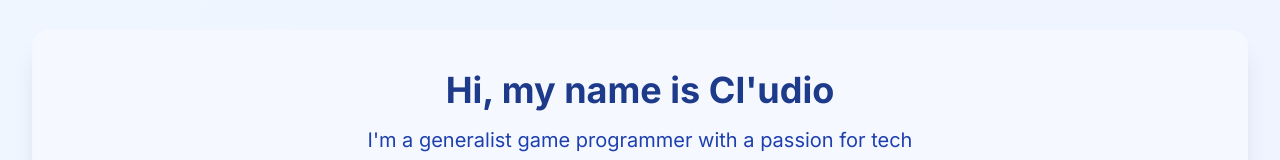
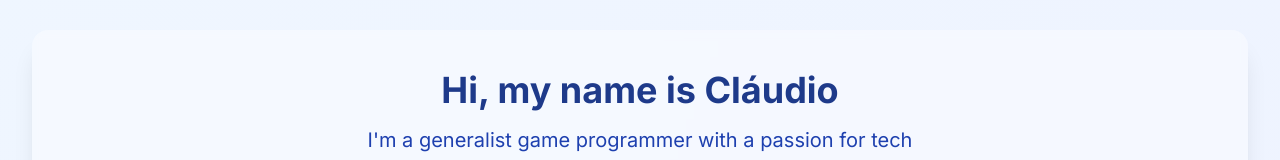
Before and after one commit to syl3n7/portfolio, a Next.js app: page / in a window 1280 px wide. Shown: the part 163-323 px from the top of the page. Built offline with nearby package versions, Linux system fonts and the light colour scheme.

Commit message:
forgot to fix also in the hero.js

```diff
--- a/app/components/Hero.js
+++ b/app/components/Hero.js
@@ -1,11 +1,9 @@
-// components/Hero.js
-
 export default function Hero() {
   return (
     <section id="hero" className="text-center py-20">
       <div className="bg-white/40 backdrop-blur-sm rounded-2xl p-10 shadow-xl">
         <h2 className="text-4xl font-bold mb-4 text-blue-900">
-            Hi, my name is Cl&apos;udio
+          Hi, my name is Cláudio
         </h2>
         <p className="text-xl text-blue-800">
           I&apos;m a generalist game programmer with a passion for tech
```
Lines whose indentation alone changed are shown as unchanged.
